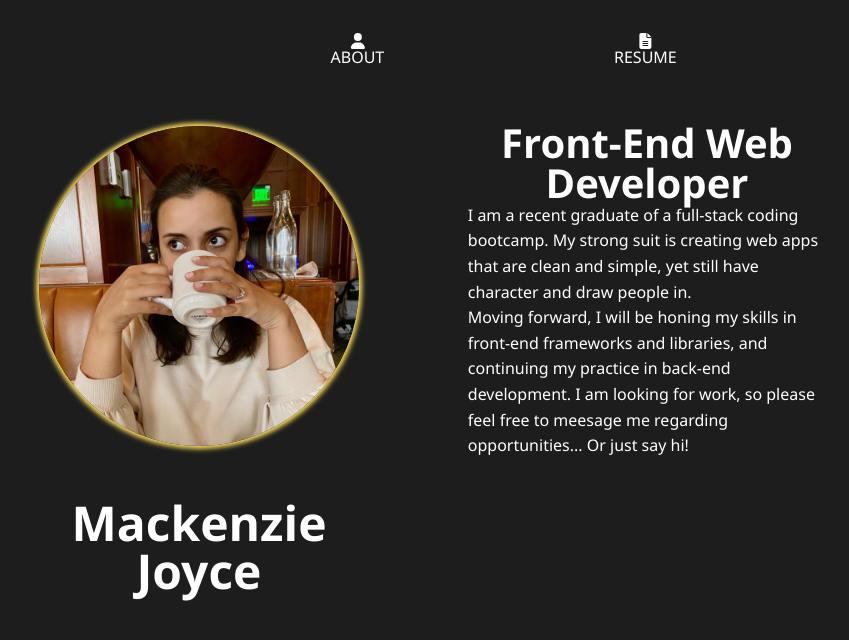
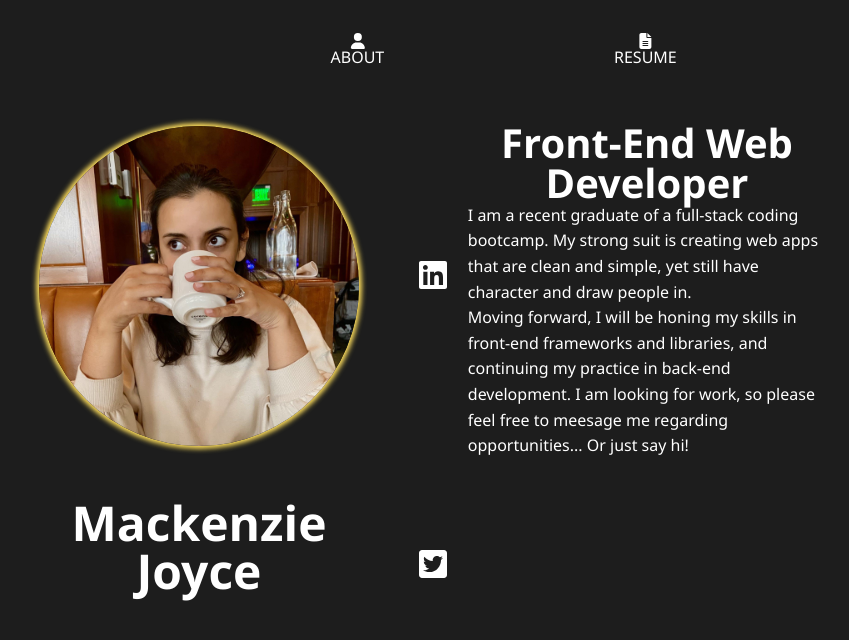
Before and after one commit to MackenzieJoyce/Portfolio, a React (Create React App) app: page / in a window 1280 px wide. Shown: the top 640 px of the page, without its empty margins (217-1066 px from the left). Built offline with nearby package versions, Linux system fonts and the light colour scheme.

Commit message:
added footer.js

```diff
--- a/src/App.js
+++ b/src/App.js
@@ -7,6 +7,8 @@ import Portfolio from './pages/Portfolio';
 import Contact from './pages/Contact';
 import EmailForm from './pages/components/EmailForm';
 import Resume from './pages/Resume';
+import Footer from './pages/components/Footer';
+
 
 import projects from './pages/components/projects';
 
@@ -48,6 +50,7 @@ const App = () => {
           <Route path="/contact/email" element={<EmailForm />} />
           <Route path="/resume" element={<Resume />} />
         </Routes>
+        <Footer />
       </Router>
     </div>
   );
```
